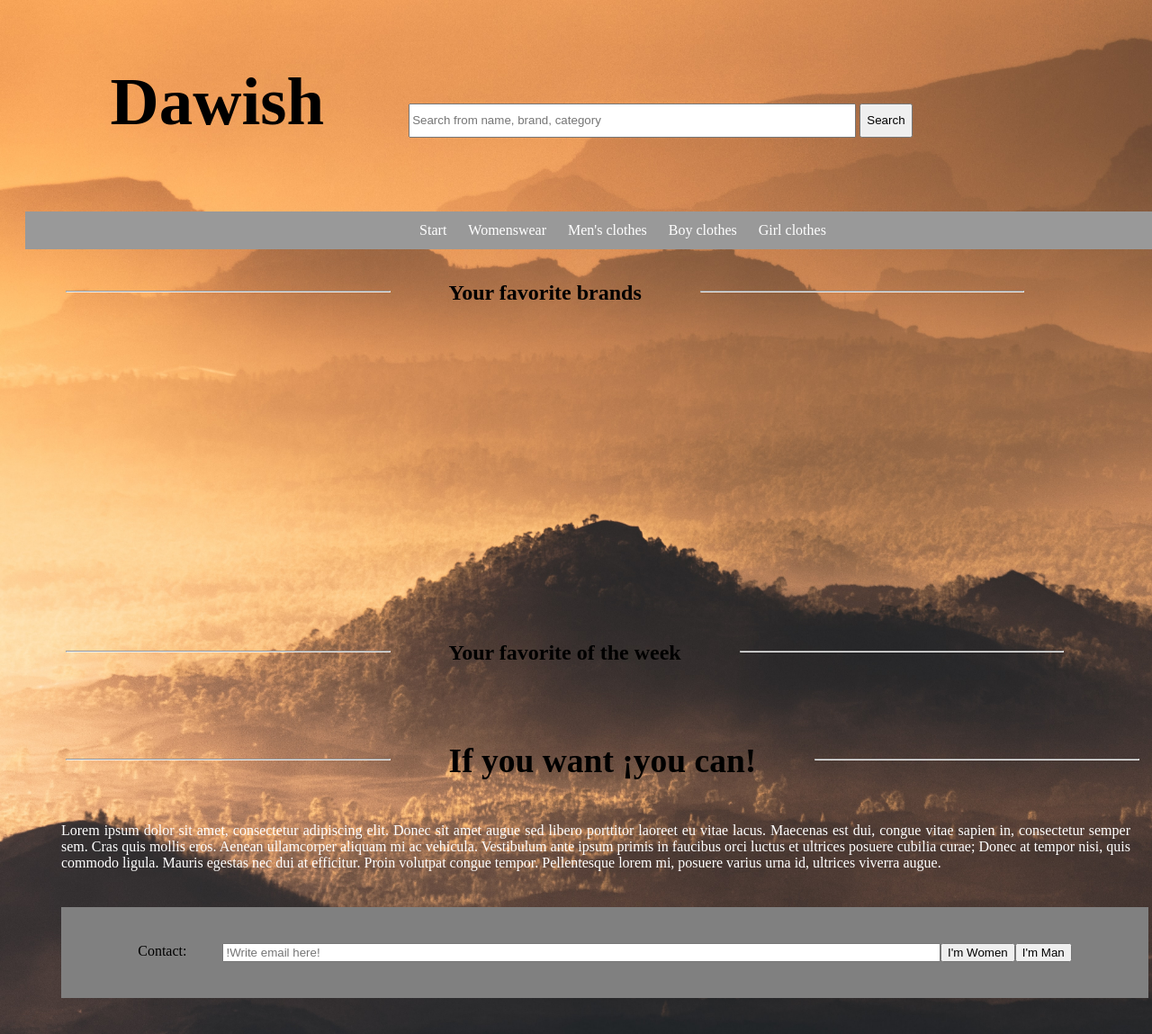
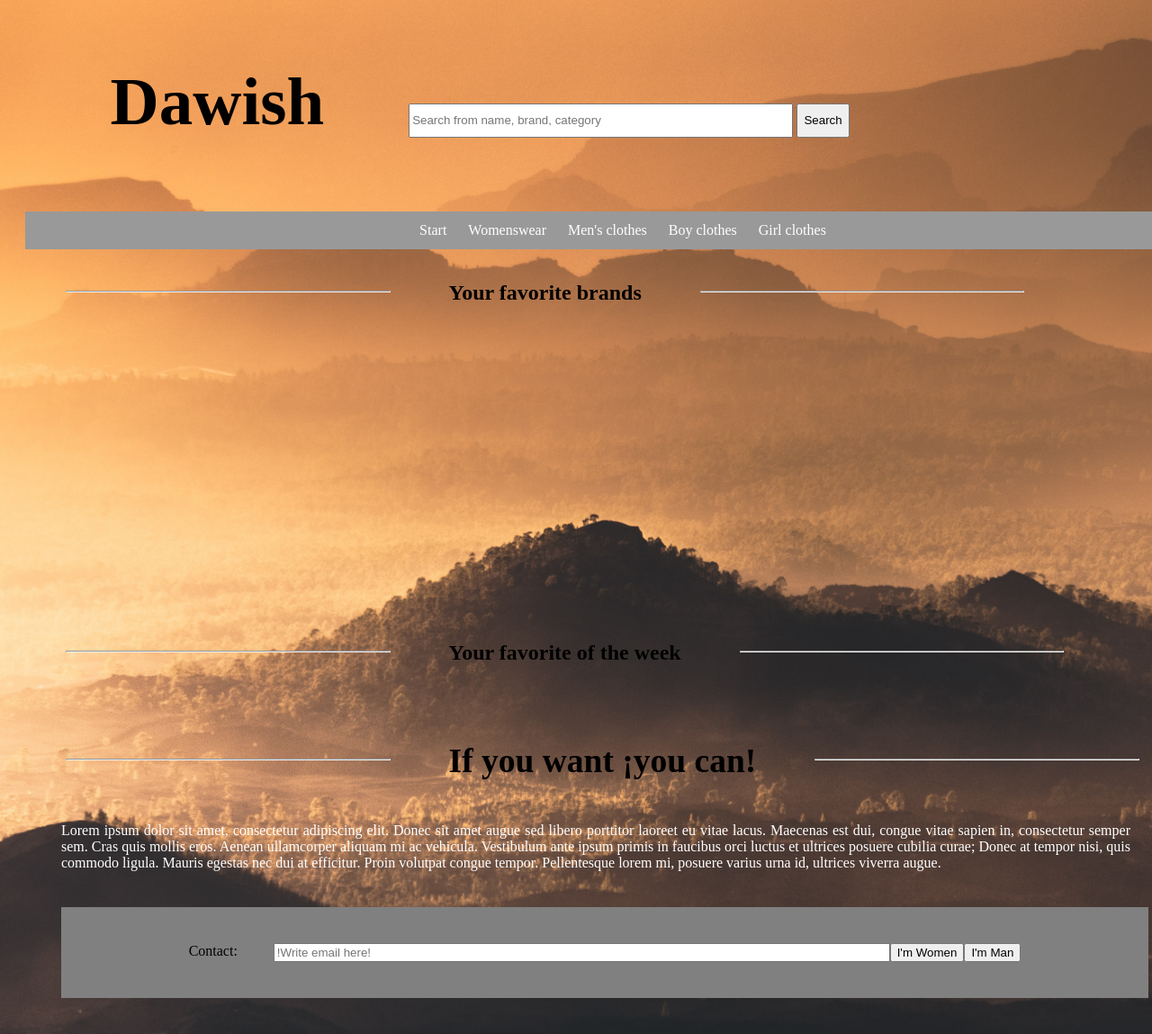
Before and after one commit to JDavid777/Commerce, a Django app: template store/templates/index.html in a window 1280 px wide; the page is wider, and only the part inside the window is pictured. Shown: that part at 90% size. Run offline with Django 3.2, Linux system fonts and the light colour scheme; the template is opened without the code that fills it, so the values that code supplies are empty.

Commit message:
Error button solved

```diff
--- a/store/static/store/style.css
+++ b/store/static/store/style.css
@@ -16,10 +16,12 @@
 }
 Input{
 	height: 15%;
-	width: 70%;
+	width: 60%;
+	position: relative;
 }
 button{
 	height: 18%;
+	position: relative;
 }
 .bar_status{
 	background: #999999;
```
